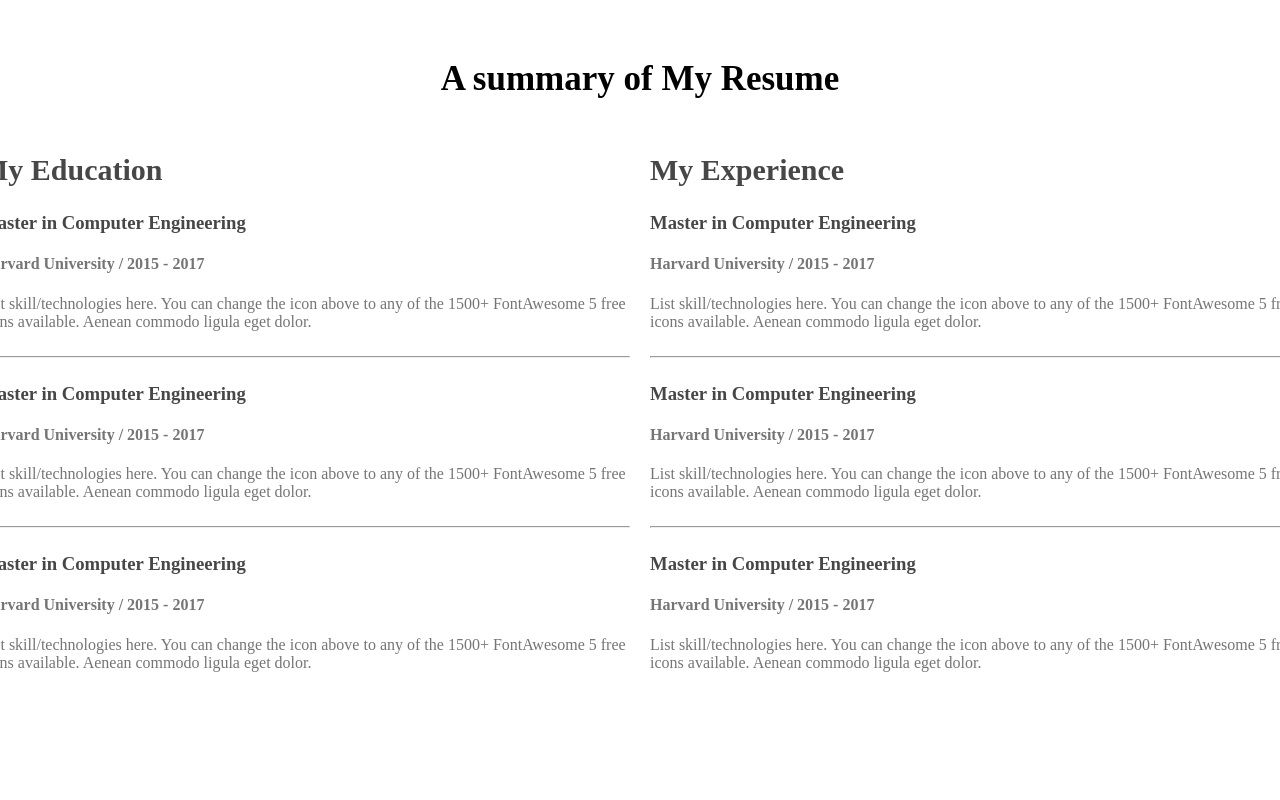
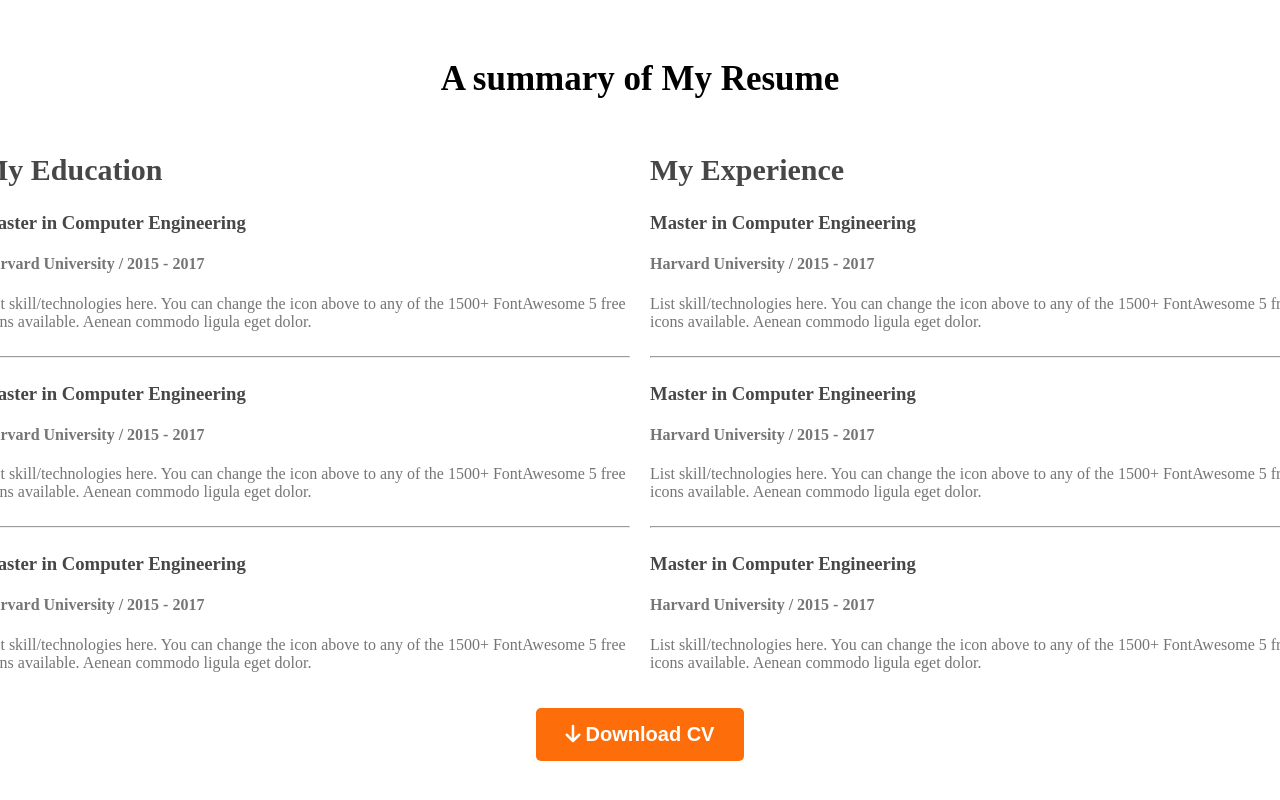
Before and after one commit to irfanulkabirhira/web-dev-portfolio, a plain HTML site: page index.html in a window 1280 px wide. Shown: the part 2075-2875 px from the top of the page. Drawn offline with Linux system fonts and the light colour scheme.

Commit message:
summary content button added

```diff
--- a/index.html
+++ b/index.html
@@ -195,6 +195,9 @@
             </div>
           </div>
         </div>
+        <button class="btn">
+          <i class="fa-solid fa-arrow-down font"></i>Download CV
+        </button>
       </section>
     </main>
   </body>
--- a/styles/style.css
+++ b/styles/style.css
@@ -174,6 +174,7 @@
     display: flex;
     justify-content: center;
     align-items: center;
+    margin-bottom: 20px;
 }
 
 .summary-heading{
```
